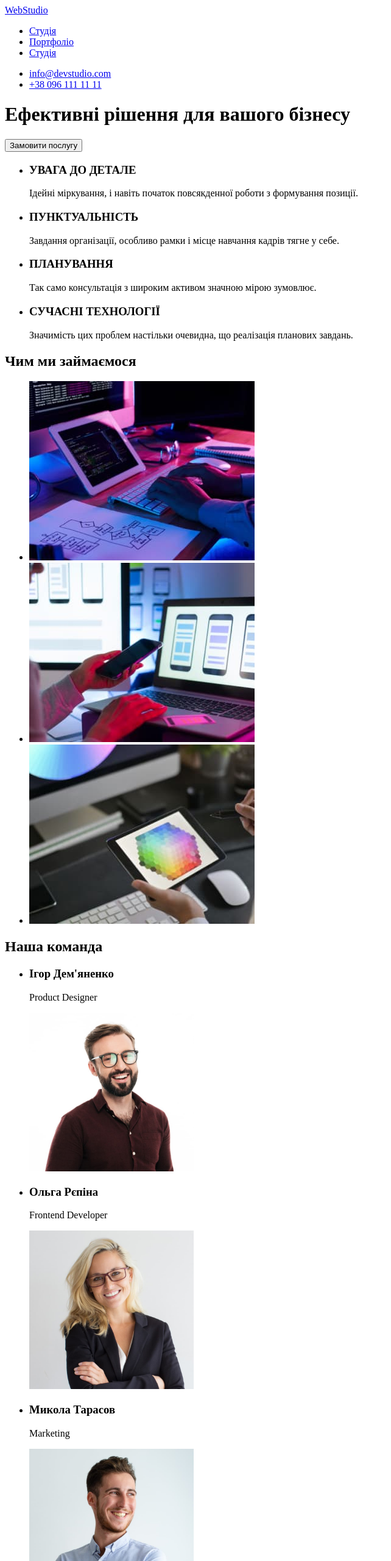
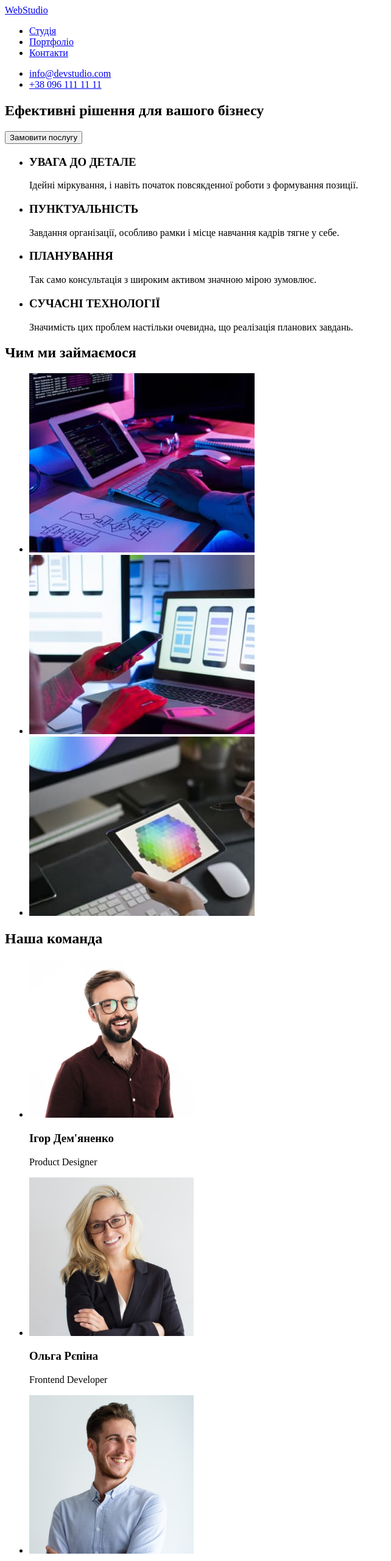
Before and after one commit to OlgaPysarenkoProg/goit-markup-hw-01, a plain HTML site: page index.html in a window 1280 px wide. Shown: the top 2560 px of the page at 61% size, without its empty margins (0-642 px from the left). Drawn offline with Linux system fonts and the light colour scheme.

Commit message:
Update index.html
ДЗ здано

```diff
--- a/index.html
+++ b/index.html
@@ -21,7 +21,7 @@
                 <a href="#">Портфоліо</a>
              </li>
              <li>
-                <a href="#">Студія</a>
+                <a href="#">Контакти</a>
              </li>
            </ul>
         </nav>
@@ -36,9 +36,11 @@
         </ul>
     </header>
     <main>
+      <section>
         <!-- Герой -->
         <h1>Ефективні рішення для вашого бізнесу</h1>
         <button type="button">Замовити послугу</button>
+      </section>
       <section>
         <!-- Особливості -->
         <h2 hidden>Особливості</h2>
@@ -82,24 +84,24 @@
         <h2>Наша команда</h2>
         <ul>
             <li>
+                <img src="./images/img11.jpg" alt="Ігор Дем'яненко" width="270">
                 <h3>Ігор Дем'яненко</h3>
                 <p>Product Designer</p>
-                <img src="./images/img11.jpg" alt="Ігор Дем'яненко" width="270">
             </li>
             <li>
+                <img src="./images/img44.jpg" alt="Ольга Рєпіна" width="270">
                 <h3>Ольга Рєпіна</h3>
                 <p>Frontend Developer</p>
-                <img src="./images/img44.jpg" alt="Ольга Рєпіна" width="270">
             </li>
             <li>
+                <img src="./images/img22.jpg" alt="Микола Тарасов" width="270">
                 <h3>Микола Тарасов</h3>
                 <p>Marketing</p>
-                <img src="./images/img22.jpg" alt="Микола Тарасов" width="270">
             </li>
             <li>
+                <img src="./images/img33.jpg" alt="Михайло Єрмаков" width="270">
                 <h3>Михайло Єрмаков</h3>
                 <p>UI Designer</p>
-                <img src="./images/img33.jpg" alt="Михайло Єрмаков" width="270">
             </li>
         </ul>
       </section>
@@ -110,7 +112,7 @@
         <address>
             <ul>
                 <li>
-                    <a href="https://www.google.com/maps/place/%D0%B1%D1%83%D0%BB%D1%8C%D0%B2%D0%B0%D1%80+%D0%9B%D0%B5%D1%81%D1%96+%D0%A3%D0%BA%D1%80%D0%B0%D1%97%D0%BD%D0%BA%D0%B8,+26,+%D0%9A%D0%B8%D1%97%D0%B2,+02000/@50.4265807,30.5383858,17z/data=!3m1!4b1!4m5!3m4!1s0x40d4cf0e033ecbe9:0x57a4dffefec77da0!8m2!3d50.4265807!4d30.5383858">м. Київ, пр-т Лесі Українки, 26</a>
+                    <a href="https://goo.gl/maps/jK3vv2s47Ht4KwbE7" target="_blank" rel="noopener noreferrer nofollow">м. Київ, пр-т Лесі Українки, 26</a>
                 </li>
                 <li>
                     <a href="malto:info@devstudio.com">info@devstudio.com</a>
```
